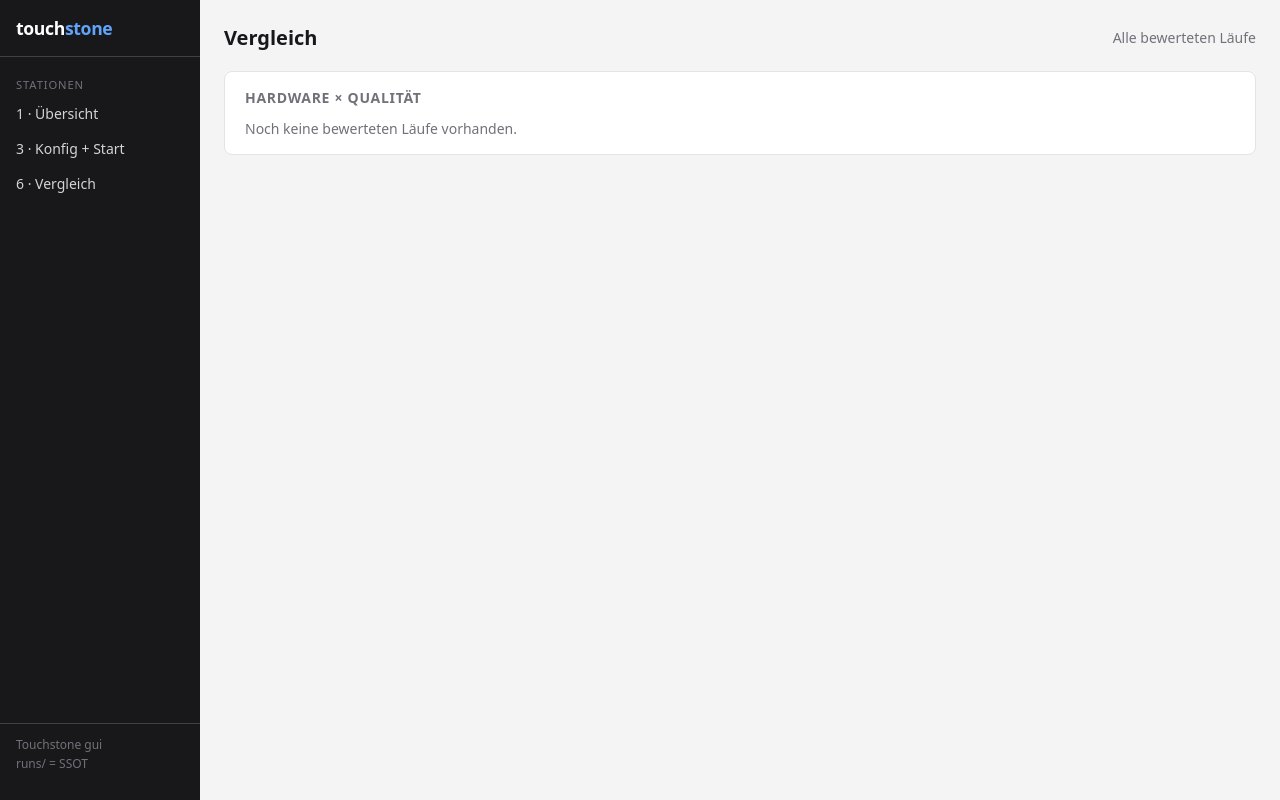
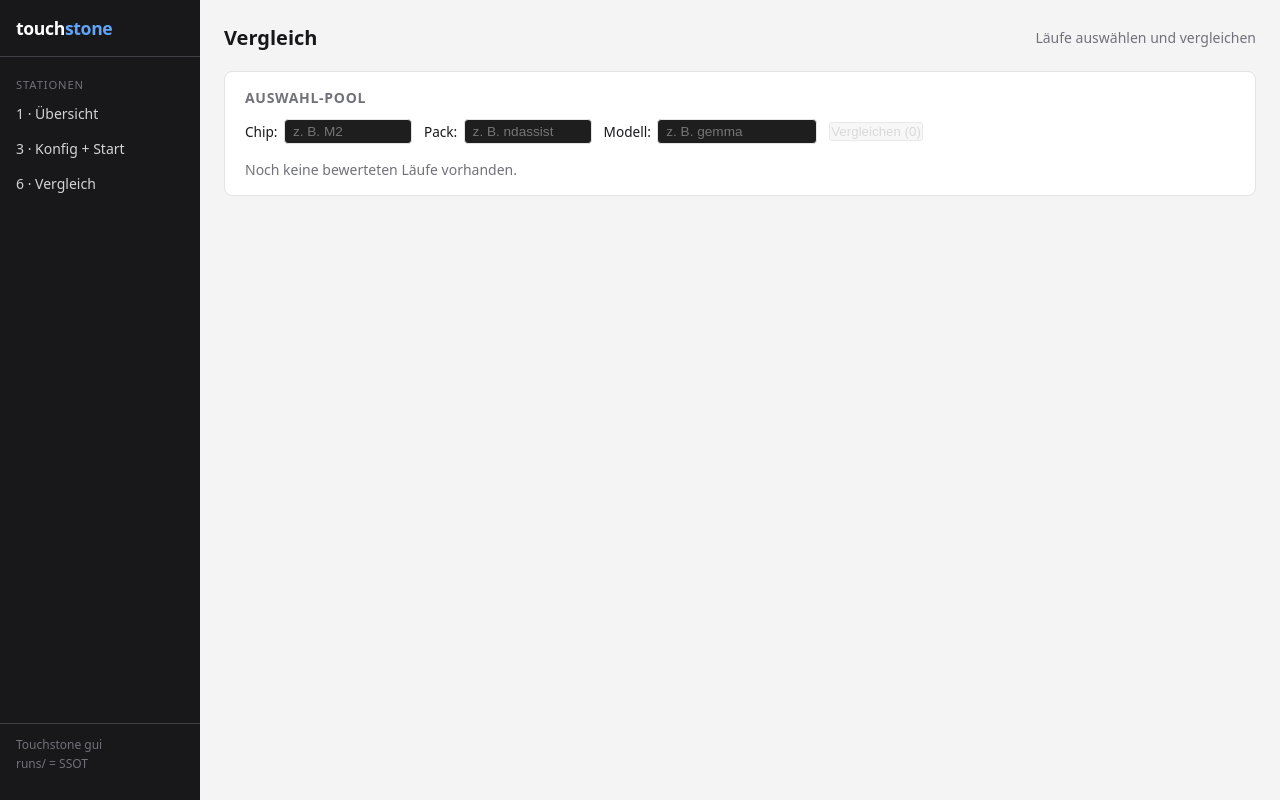
Before and after one commit to johannes-kaindl/llm-benchmark-harness, a Python web app: template touchstone/gui/templates/compare.html in a window 1280 px wide. Run offline with Jinja, Linux system fonts and the light colour scheme; the template is opened without the code that fills it, so the values that code supplies are empty.

Commit message:
feat(gui): compare selection pool (checkboxes + filters + compare button)
Replace compare.html static table with Alpine-powered selection pool: per-row
checkboxes (value = r.id), chip/pack/model filter inputs with x-show, and a
Vergleichen button that navigates to /compare?rows=<enc-ids>. Add TDD test
test_compare_pool_has_checkboxes_and_compare_button (RED→GREEN). Keep ttft_p50
column to satisfy test_compare_headers_have_glossary_tooltips.

Co-Authored-By: Claude Sonnet 4.5 <noreply@anthropic.com>

```diff
--- a/touchstone/gui/templates/compare.html
+++ b/touchstone/gui/templates/compare.html
@@ -4,44 +4,74 @@
 {% block body %}
 <div class="page-header">
   <h1 class="page-title">Vergleich</h1>
-  <span class="muted text-sm">Alle bewerteten Läufe</span>
+  <span class="muted text-sm">Läufe auswählen und vergleichen</span>
 </div>
 
-<div class="card">
-  <div class="card-title">Hardware × Qualität</div>
+<div class="card" x-data="{ sel: [], chip: '', pack: '', model: '' }">
+  <div class="card-title">Auswahl-Pool</div>
+
+  {# Filter bar #}
+  <div style="display:flex; gap:0.75rem; flex-wrap:wrap; margin-bottom:1rem; align-items:center">
+    <label style="display:flex; align-items:center; gap:0.4rem; font-size:0.85rem">
+      Chip:
+      <input type="text" x-model="chip" placeholder="z. B. M2"
+             style="padding:0.25rem 0.5rem; border:1px solid var(--border,#444); border-radius:4px; background:var(--bg2,#1e1e1e); color:inherit; font-size:0.85rem; width:8rem">
+    </label>
+    <label style="display:flex; align-items:center; gap:0.4rem; font-size:0.85rem">
+      Pack:
+      <input type="text" x-model="pack" placeholder="z. B. ndassist"
+             style="padding:0.25rem 0.5rem; border:1px solid var(--border,#444); border-radius:4px; background:var(--bg2,#1e1e1e); color:inherit; font-size:0.85rem; width:8rem">
+    </label>
+    <label style="display:flex; align-items:center; gap:0.4rem; font-size:0.85rem">
+      Modell:
+      <input type="text" x-model="model" placeholder="z. B. gemma"
+             style="padding:0.25rem 0.5rem; border:1px solid var(--border,#444); border-radius:4px; background:var(--bg2,#1e1e1e); color:inherit; font-size:0.85rem; width:10rem">
+    </label>
+    <button style="margin-left:auto; padding:0.3rem 0.8rem; font-size:0.85rem; border-radius:4px; border:none; background:var(--accent,#4f8); color:#000; cursor:pointer; opacity:1"
+            :disabled="sel.length < 2"
+            :style="sel.length < 2 ? 'opacity:0.45;cursor:not-allowed' : ''"
+            @click="window.location = '/compare?rows=' + sel.map(encodeURIComponent).join(',')">
+      Vergleichen (<span x-text="sel.length"></span>)
+    </button>
+  </div>
+
   {% if pool %}
   <table class="bundle-table">
     <thead>
       <tr>
+        <th></th>
+        <th>Lauf</th>
         <th>Chip</th>
         <th>RAM</th>
         <th>Pack</th>
         <th>Modell</th>
+        <th>Quant</th>
         <th>Variante</th>
-        <th>Quant</th>
         <th>{{ ui.mlabel("quality_pct") }}</th>
         <th>{{ ui.mlabel("ttft_p50") }}</th>
         <th>{{ ui.mlabel("decode_median") }}</th>
         <th>{{ ui.mlabel("system_peak_ram") }}</th>
-        <th>{{ ui.mlabel("model_delta_ram") }}</th>
       </tr>
     </thead>
     <tbody>
       {% for r in pool %}
-      <tr>
+      <tr x-show="(!chip || '{{ r.chip }}'.toLowerCase().includes(chip.toLowerCase())) && (!pack || '{{ r.pack }}'.toLowerCase().includes(pack.toLowerCase())) && (!model || '{{ r.model }}'.toLowerCase().includes(model.toLowerCase()))">
+        <td style="width:2rem; text-align:center">
+          <input type="checkbox" value="{{ r.id }}" x-model="sel">
+        </td>
+        <td>{{ r.run_name }}</td>
         <td>{{ r.chip }}</td>
         <td>{{ r.ram_gb }}</td>
-        <td><a href="/packs/packs/{{ r.pack }}.yaml">{{ r.pack }}</a></td>
+        <td>{{ r.pack }}</td>
         <td>{{ r.model }}</td>
+        <td>{{ r.quant }}</td>
         <td>{{ r.variant }}</td>
-        <td>{{ r.quant }}</td>
         <td>
           {% if r.quality_pct is not none %}<strong>{{ "%.0f" | format(r.quality_pct) }}%</strong>{% else %}<span class="muted">—</span>{% endif %}
         </td>
         <td>{% if r.ttft_p50 %}{{ r.ttft_p50 }} s{% else %}<span class="muted">—</span>{% endif %}</td>
         <td>{% if r.decode_med %}{{ r.decode_med }} tok/s{% else %}<span class="muted">—</span>{% endif %}</td>
         <td>{% if r.peak_ram_gb %}{{ r.peak_ram_gb }} GB{% else %}<span class="muted">—</span>{% endif %}</td>
-        <td>{% if r.model_delta_gb %}{{ r.model_delta_gb }} GB{% else %}<span class="muted">—</span>{% endif %}</td>
       </tr>
       {% endfor %}
     </tbody>
@@ -49,5 +79,18 @@
   {% else %}
   <p class="muted">Noch keine bewerteten Läufe vorhanden.</p>
   {% endif %}
+
+  {# Sticky compare footer when ≥1 row selected #}
+  <div x-show="sel.length > 0" style="margin-top:1rem; padding:0.5rem 0; border-top:1px solid var(--border,#444); display:flex; align-items:center; gap:1rem">
+    <span class="muted text-sm"><span x-text="sel.length"></span> Lauf/Läufe ausgewählt</span>
+    <button style="padding:0.3rem 0.8rem; font-size:0.85rem; border-radius:4px; border:none; background:var(--accent,#4f8); color:#000; cursor:pointer; opacity:1"
+            :disabled="sel.length < 2"
+            :style="sel.length < 2 ? 'opacity:0.45;cursor:not-allowed' : ''"
+            @click="window.location = '/compare?rows=' + sel.map(encodeURIComponent).join(',')">
+      Vergleichen (<span x-text="sel.length"></span>)
+    </button>
+  </div>
 </div>
+
+{% if diff %}{# diff block — Task 5 #}{% endif %}
 {% endblock %}
```
Also changed, not shown: tests/test_gui_compare_route.py (+19 -0 lines).
